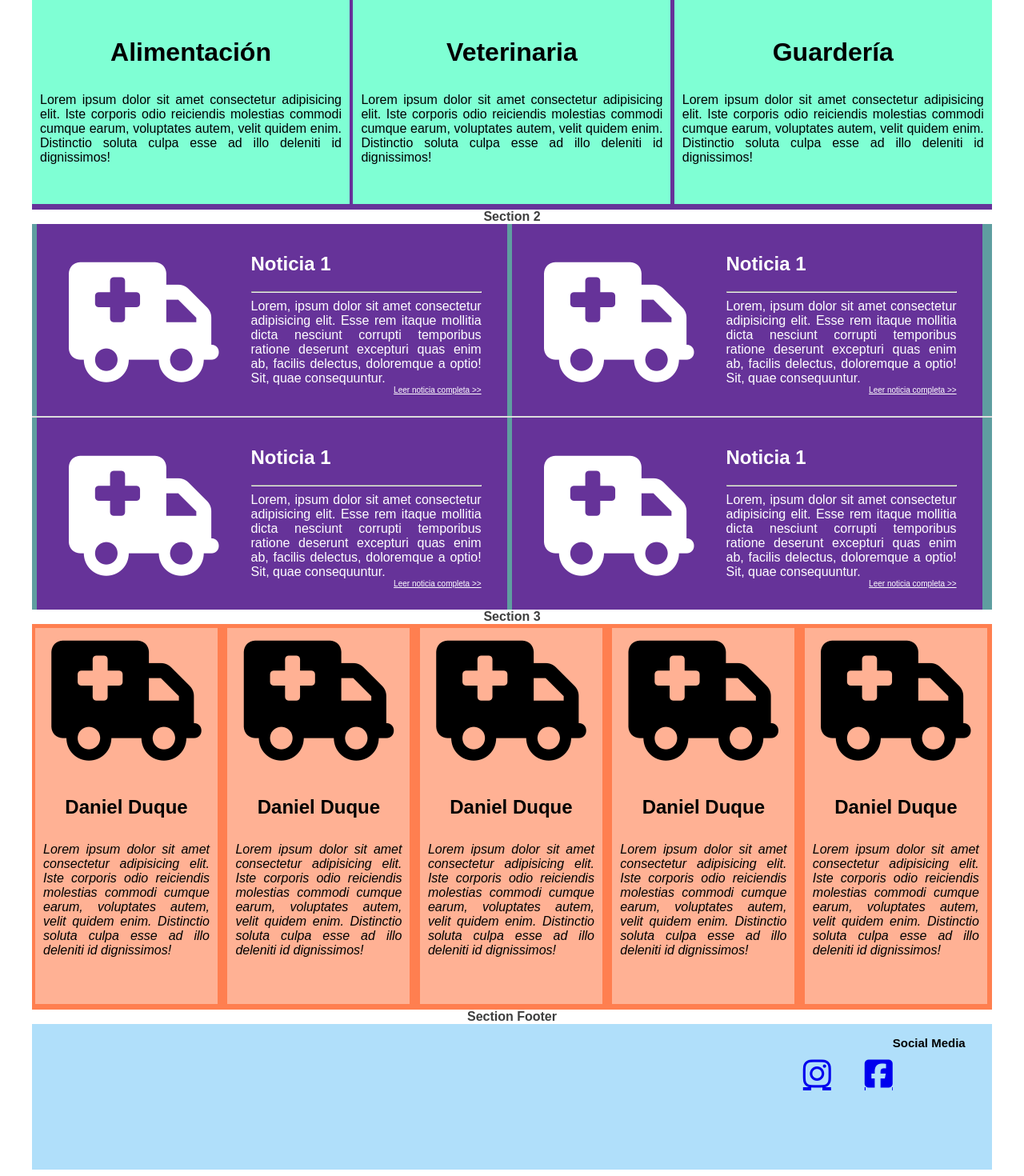
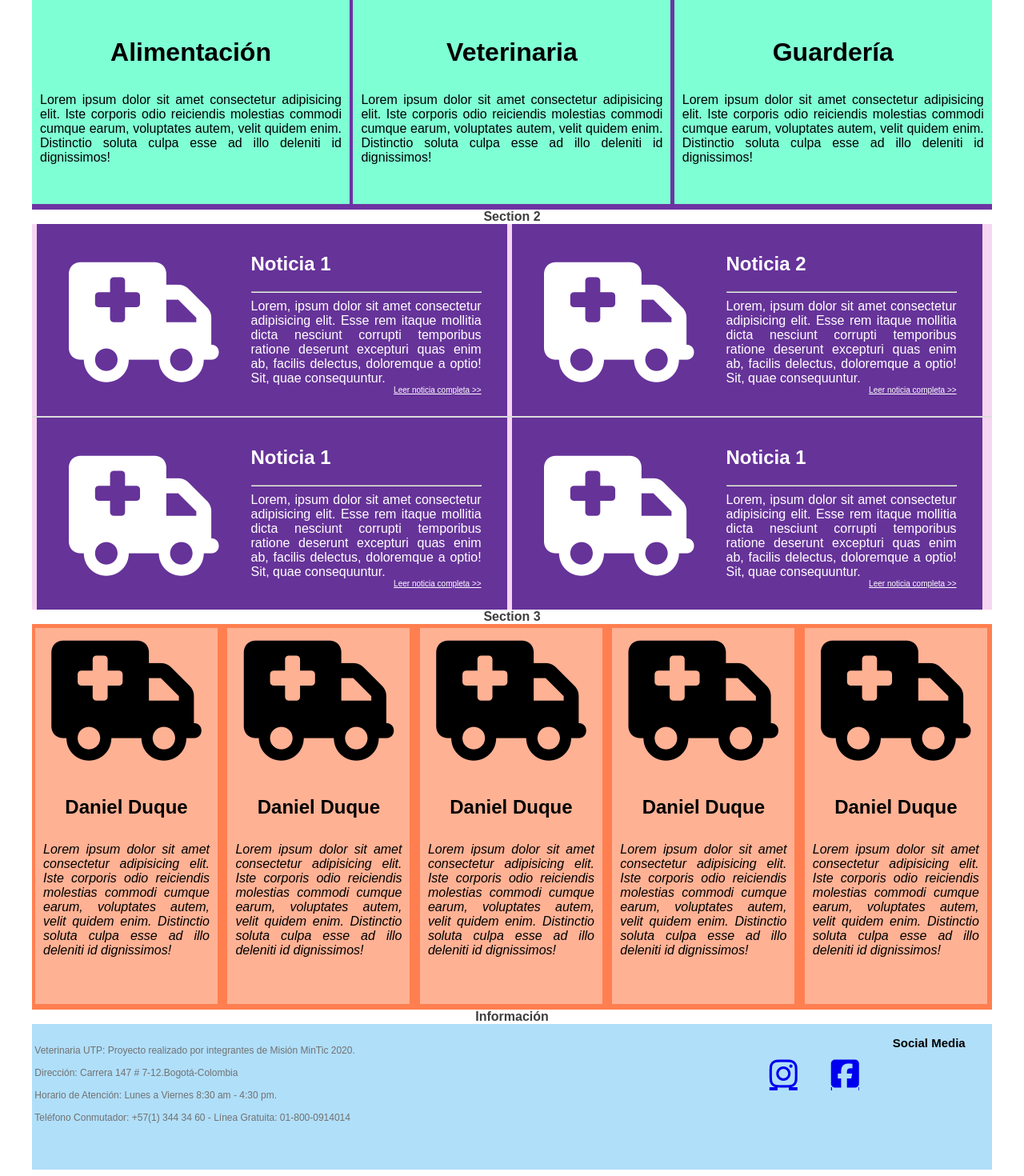
Before and after one commit to NataliaSantos471/ProyectoFinalUTP, a Vue app: page / in a window 1280 px wide. Shown: the part 538-2008 px from the top of the page at 80% size. Built offline with nearby package versions, Linux system fonts and the light colour scheme.

Commit message:
se agregan textos y ajustes

```diff
--- a/public/index.html
+++ b/public/index.html
@@ -4,8 +4,9 @@
 <head>
     <meta charset="UTF-8">
     <meta name="viewport" content="width=device-width, initial-scale=1.0">
+    <script src="https://newsapi.org/s/colombia-news-api key=cb23f30ed9eb40708c818ed776e3508c"></script>
     <meta http-equiv="X-UA-Compatible" content="ie=edge">
-    <title>Workshop 1</title>
+    <title>PetShop</title>
     <link rel="stylesheet" href="style.css">
     <script src="https://kit.fontawesome.com/a076d05399.js"></script>
 </head>
@@ -132,7 +133,7 @@
                             <i class="fas fa-ambulance news-logo" style="font-size:150px"></i>
                         </div>
                         <div class="news-text">
-                            <h2 class="news-title">Noticia 1</h2>
+                            <h2 class="news-title">Noticia 2</h2>
                             <hr>
                             <p class="news-info" style="margin:0; padding:0;">Lorem, ipsum dolor sit amet consectetur
                                 adipisicing
@@ -274,15 +275,30 @@
         </div>
 
         <footer class="footer">
-            <p class="section-text">Section Footer</p>
+            <p class="section-text">Información</p>
             <h3 class="footer-seccion">Social Media &nbsp;&nbsp;&nbsp;&nbsp;&nbsp;&nbsp;&nbsp;</h3>
             <a class="fab fa-facebook-square logo" style="font-size:40px"
                 href="https://www.facebook.com/marianatalias2/"></a>
             <a class="fab fa-instagram" style="font-size:40px" href="https://www.facebook.com/marianatalias2/"></a>
 
+            <p class="Pie-de-pagina"><br>&nbsp;Veterinaria UTP: Proyecto realizado por integrantes de Misión MinTic
+                2020.</br>
 
 
+                <br>
+                &nbsp;Dirección: Carrera 147 # 7-12.Bogotá-Colombia
+                </br>
 
+                <br>
+                &nbsp;Horario de Atención: Lunes a Viernes 8:30 am - 4:30 pm.
+                </br>
+
+                <br>
+                &nbsp;Teléfono Conmutador: +57(1) 344 34 60 - Línea Gratuita: 01-800-0914014
+                </br>
+
+
+            </p>
 
 
 
--- a/public/style.css
+++ b/public/style.css
@@ -14,7 +14,7 @@ body{
 }
 
 .header{
-    background-color: aqua;
+    background-color: rgb(163, 241, 241);
     height: auto;
 
 }
@@ -74,7 +74,7 @@ body{
 
 .section-1{
     height: 500px;
-    background-color: rebeccapurple;
+    background-color: rgb(109, 51, 163);
 
 }
 
@@ -139,7 +139,7 @@ body{
 }
 .news{
     width: 100%;
-    background-color: cadetblue;
+    background-color: rgb(247, 214, 241);
     height: 240px;
     display: -webkit-inline-box;
     display: -ms-inline-flexbox;
@@ -227,11 +227,18 @@ hr{
 }
 .fa-facebook-square{
     float: right;
-    padding:3.5% 0;
+    padding:3.5% ;
 
 }
 .fa-instagram{
     float: right;
-    padding:3.5% ;
+    padding:3.5% 0;
 
 }
+
+.Pie-de-pagina{
+    font-size: 12px;
+    float: left;
+    color: rgb(114, 113, 113);
+
+}
```
